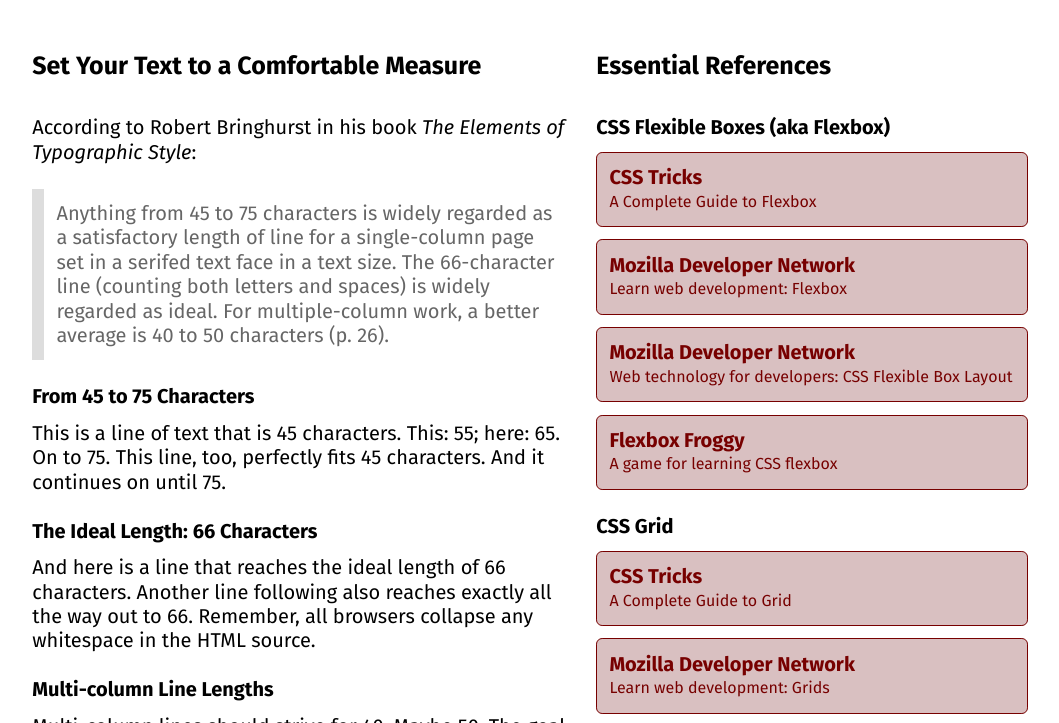
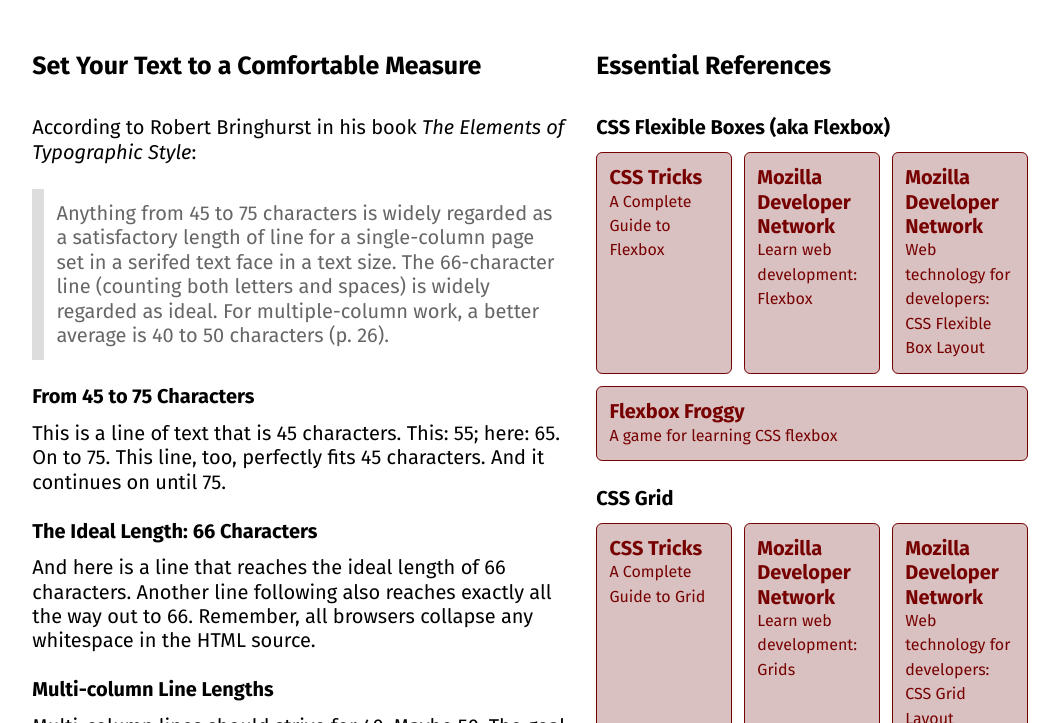
Before and after one commit to wd-2020/week-06-demo, a plain HTML site: page index.html in a window 1280 px wide. Shown: the part 73-796 px from the top of the page, without its empty margins (110-1169 px from the left). Drawn offline with Linux system fonts and the light colour scheme.

Commit message:
Display references as flex items

```diff
--- a/screen.css
+++ b/screen.css
@@ -137,6 +137,20 @@ cite,em,i {
   - Mix of super-simple properties and old-school
     syntax with newer CSS
 */
+@media screen and (min-width: 320px) {
+  .references {
+    display: flex;
+    flex-wrap: wrap;
+    margin-left: -0.3055555556em; /* 5.5 / 18 = 0.3055555556 */
+    margin-right: -0.3055555556em;
+  }
+  .references li {
+    flex: 1 0 100px;
+    margin-left: 0.3055555556em; /* 5.5 / 18 = 0.3055555556 */
+    margin-right: 0.3055555556em;
+  }
+}
+
 @media screen and (min-width: 620px) {
   html {
     font-size: 1.25em; /* 20 / 16 = 1.25 */
```
